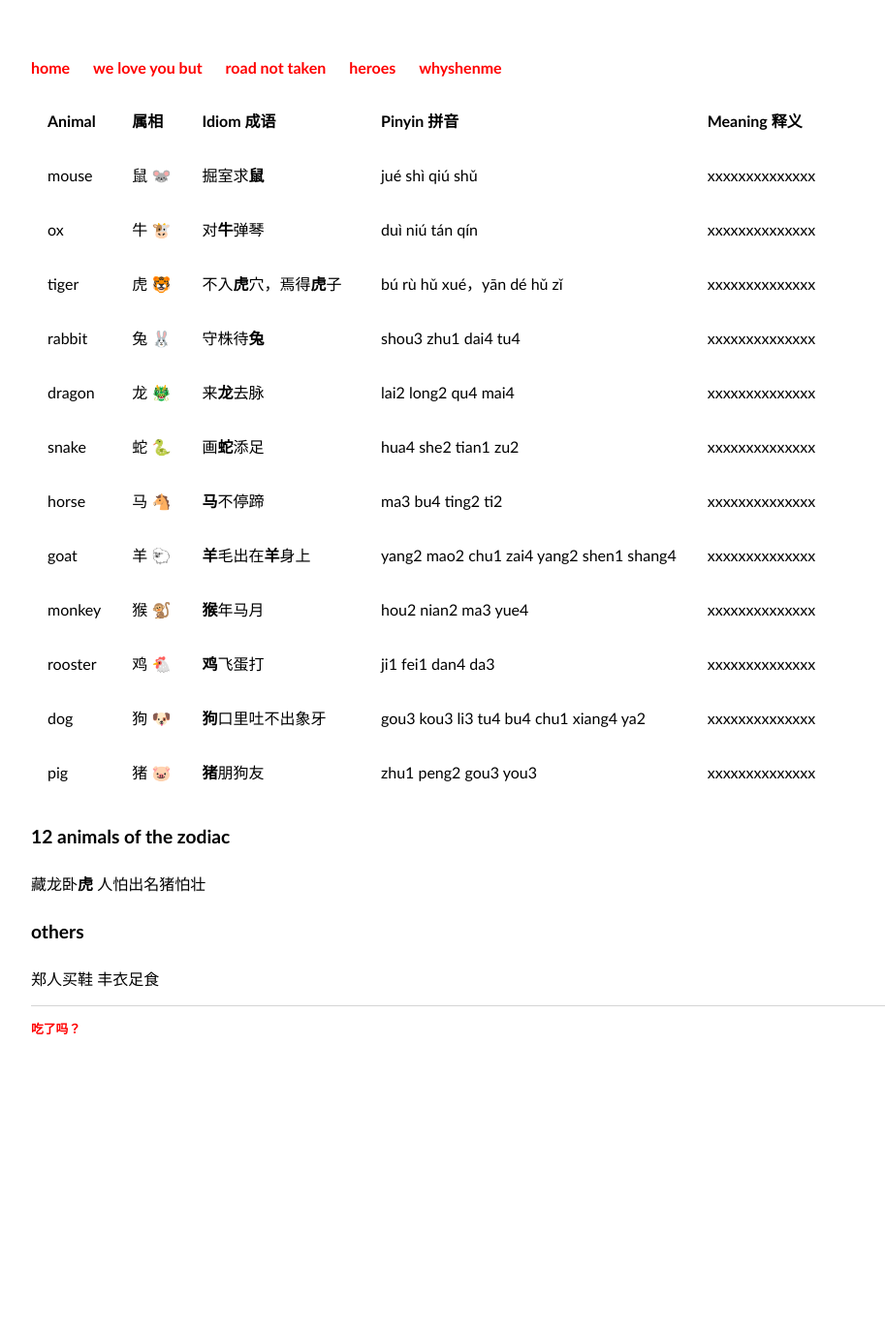
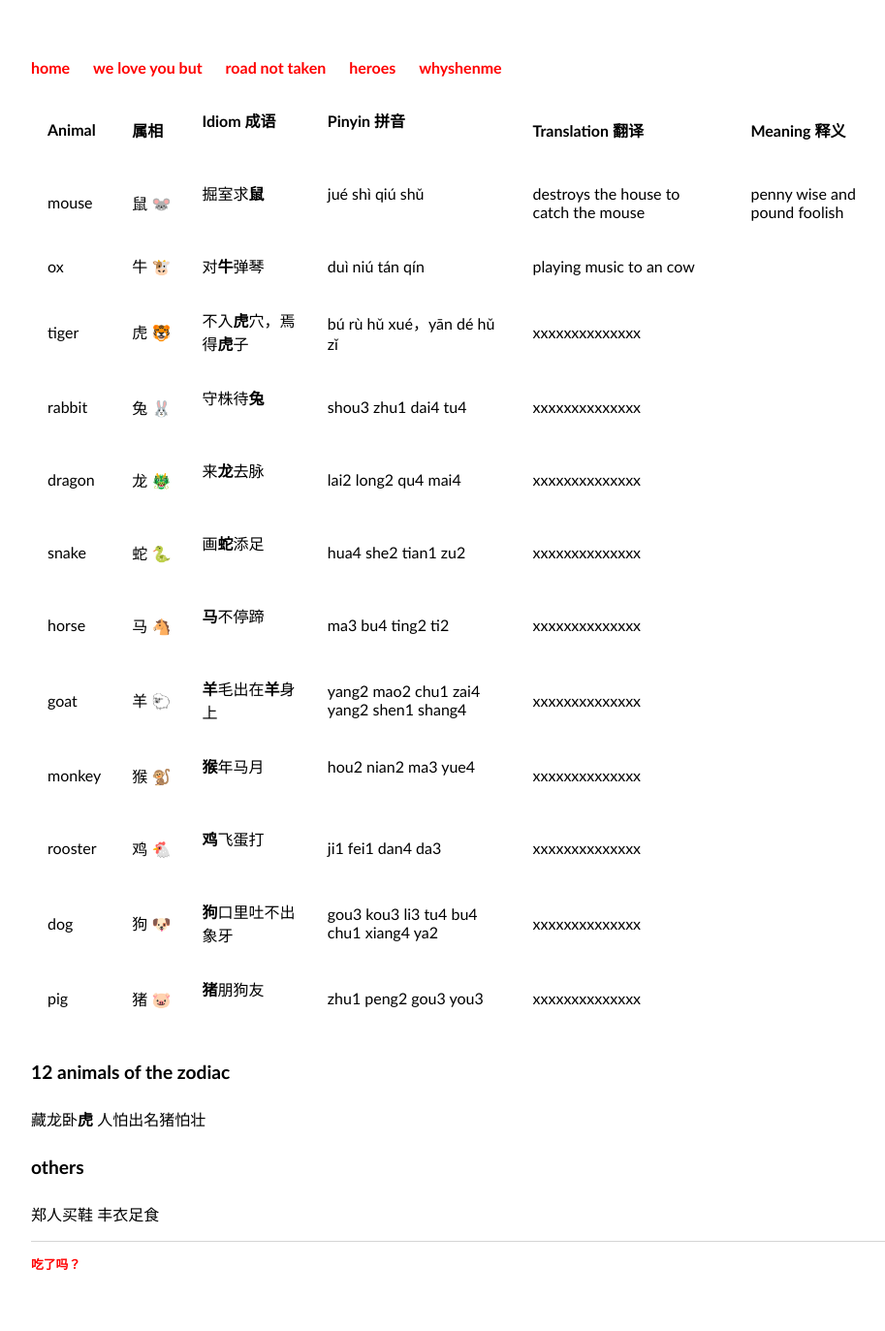
Before and after one commit to c1ndygao/cindygao.com, a Jekyll site: the page built from whyshenme.md, in a window 1280 px wide. Shown: the whole page at 97% size, without its empty margins (160-1073 px from the left). Built offline with Jekyll 4.4.1, drawn with Linux system fonts in a browser that asks for light colours; before the commit the page ends 1130 px from its top, so only the background shows below that.

Commit message:
Update whyshenme.md

```diff
--- a/whyshenme.md
+++ b/whyshenme.md
@@ -4,10 +4,10 @@ title: whyshenme
 ---
 
 
-| Animal |属相  |Idiom 成语                | Pinyin 拼音                             | Meaning 释义 |
-| -------|-----|:-------------------------|:----------------------------------------|--------------|
-| mouse  |鼠 🐭| 掘室求**鼠**              | jué shì qiú shǔ                        |xxxxxxxxxxxxxx|
-| ox     |牛 🐮| 对**牛**弹琴              | duì niú tán qín                        |xxxxxxxxxxxxxx|
+| Animal |属相  |Idiom 成语                | Pinyin 拼音                             | Translation 翻译                | Meaning 释义     |
+| -------|-----|:-------------------------|:----------------------------------------|------------------------------------|
+| mouse  |鼠 🐭| 掘室求**鼠**              | jué shì qiú shǔ                        |destroys the house to catch the mouse| penny wise and pound foolish |
+| ox     |牛 🐮| 对**牛**弹琴              | duì niú tán qín                        |playing music to an cow|
 | tiger  |虎 🐯| 不入**虎**穴，焉得**虎**子 | bú rù hǔ xué，yān dé hǔ zǐ             |xxxxxxxxxxxxxx|
 | rabbit |兔 🐰| 守株待**兔**              | shou3 zhu1 dai4 tu4                    |xxxxxxxxxxxxxx|
 | dragon |龙 🐲| 来**龙**去脉              | lai2 long2 qu4 mai4                    |xxxxxxxxxxxxxx|
```
